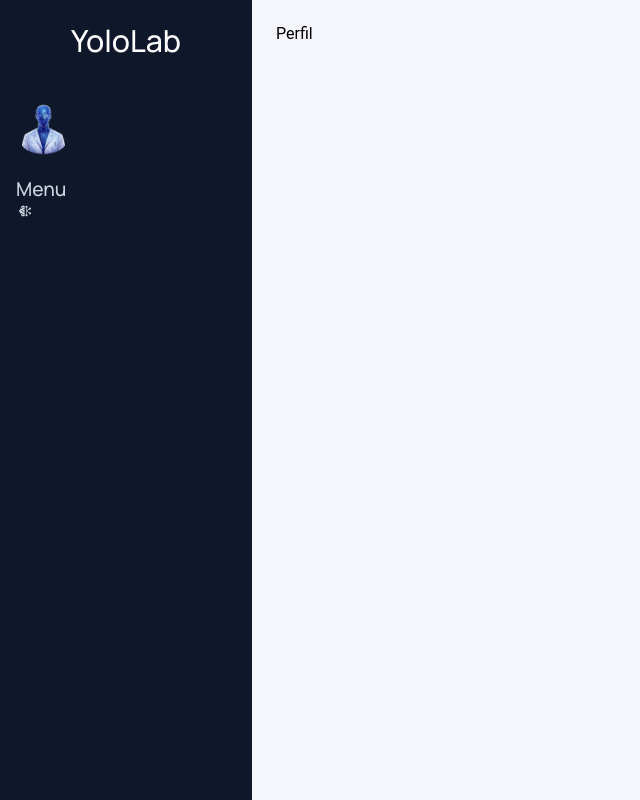
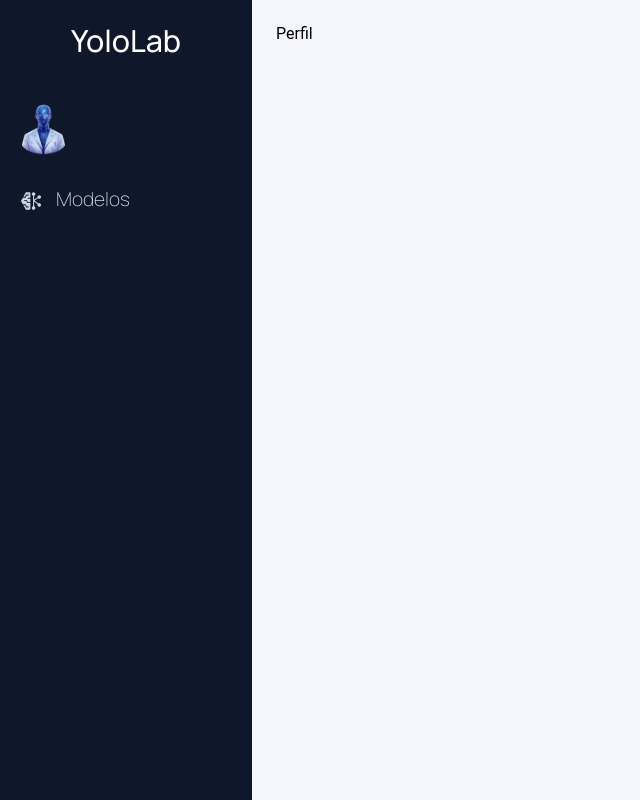
Before and after one commit to Chimal-sn/YoloLab, a React (Vite) app in the folder frontend/: page /perfil in a window 1280 px wide. Shown: the whole page, without its empty margins (0-640 px from the left). Built offline with nearby package versions, Linux system fonts and the light colour scheme.

Commit message:
feat: Implement initial frontend structure, a dashboard layout, and core reusable UI components.

```diff
--- a/frontend/index.html
+++ b/frontend/index.html
@@ -1,15 +1,19 @@
 <!doctype html>
 <html lang="en">
+
 <head>
   <meta charset="UTF-8" />
   <link rel="icon" type="image/svg+xml" href="/vite.svg" />
   <meta name="viewport" content="width=device-width, initial-scale=1.0" />
-    <link href="https://fonts.googleapis.com/css2?family=Manrope:wght@200;300;400;500;600;700&display=swap" rel="stylesheet">
+  <link href="https://fonts.googleapis.com/css2?family=Manrope:wght@200;300;400;500;600;700&display=swap"
+    rel="stylesheet">
+  <title>frontend</title>
+  <link rel="stylesheet" href="./src/index.css">
+</head>
 
-    <title>frontend</title>
-  </head>
 <body>
   <div id="root"></div>
   <script type="module" src="/src/main.jsx"></script>
 </body>
+
 </html>
--- a/frontend/src/components/Boton/Boton.css
+++ b/frontend/src/components/Boton/Boton.css
@@ -32,25 +32,21 @@ button {
     color: #3A7AFE;
 }
 
-/* iconos */
-.boton-icon {
-    display: flex;
-    align-items: center;
-    font-size: 1.1em;
-}
-
 .boton-text {
     white-space: nowrap;
 }
 
 .boton_dashboard {
+    display: flex;
+    font-weight: 200;
     font-size: 1.2rem;
     background-color: transparent;
     color: #CBD5E1;
     padding: 0;
+    gap: 10px;
+
 }
 
-/* estilo para items de menú */
 .menu_item {
     width: 100%;
     justify-content: flex-start;
--- a/frontend/src/components/Boton/Boton.jsx
+++ b/frontend/src/components/Boton/Boton.jsx
@@ -9,6 +9,7 @@ function Boton({
   tipo = "primario",
   iconLeft,
   iconRight,
+  iconSize = 24,
   anim = true,
   ...props
 }) {
@@ -23,9 +24,9 @@ function Boton({
 
   const contenido = (
     <>
-      {iconLeft && <span className="boton-icon left"><Icon name={iconLeft} /></span>}
+      {iconLeft && <span className="boton-icon left"><Icon name={iconLeft} size={iconSize} /></span>}
       <span className="boton-text">{children}</span>
-      {iconRight && <span className="boton-icon right"><Icon name={iconRight} /></span>}
+      {iconRight && <span className="boton-icon right"><Icon name={iconRight} size={iconSize} /></span>}
     </>
   );
 
--- a/frontend/src/components/BotonMenu/BotonMenu.jsx
+++ b/frontend/src/components/BotonMenu/BotonMenu.jsx
@@ -7,6 +7,8 @@ function BotonMenu({
     label,
     tipo = "boton_dashboard",
     iconRight,          // icono del botón principal (opcional)
+    iconLeft,           // icono del botón principal (opcional)
+    iconSize = 24,
     opciones = [],      // [{ label, to?, onClick?, icon? }]
     align = "left",     // "left" | "right"
 }) {
@@ -41,6 +43,8 @@ function BotonMenu({
                 tipo={tipo}
                 onClick={toggle}       // click alterna (útil para móvil)
                 iconRight={iconRight}
+                iconLeft={iconLeft}
+                iconSize={iconSize}
             >
                 {label}
             </Boton>
--- a/frontend/src/components/Icon/Iconos/Modelo.jsx
+++ b/frontend/src/components/Icon/Iconos/Modelo.jsx
@@ -1,4 +1,4 @@
-export default function Modelo({ size = 18, className = "" }) {
+export default function Modelo({ size = 36, className = "" }) {
     return (
         <svg
             xmlns="http://www.w3.org/2000/svg"
--- a/frontend/src/index.css
+++ b/frontend/src/index.css
@@ -1,4 +1,4 @@
-body{
+body {
   margin: 0;
   background-color: #F4F6FB;
   font-family: 'Roboto', sans-serif;
--- a/frontend/src/layout/Dashboard/Dashboard.css
+++ b/frontend/src/layout/Dashboard/Dashboard.css
@@ -26,7 +26,7 @@
     display: flex;
     align-items: center;
     gap: 10px;
-    margin-bottom: 20px;
+    margin-bottom: 30px;
 }
 
 .info_perfil img {
@@ -38,7 +38,7 @@
 
 .info_perfil p {
     font-size: 1.2rem;
-    font-weight: 400;
+    font-weight: 200;
     color: white;
     margin: 0;
 }
--- a/frontend/src/layout/Dashboard/Dashboard.jsx
+++ b/frontend/src/layout/Dashboard/Dashboard.jsx
@@ -4,7 +4,7 @@ import BotonMenu from "../../components/BotonMenu/BotonMenu";
 import Boton from "../../components/Boton/Boton";
 import { useAuthContext } from "../../context/AuthContext";
 import foto_perfil from "../../assets/perfil_default.png";
-import Icon from "../../components/Icon/Icon";
+
 
 function Dashboard({ children }) {
     const { user, loadingUser } = useAuthContext();
@@ -21,9 +21,10 @@ function Dashboard({ children }) {
                 </div>
 
                 <BotonMenu
-                    label="Menu"
+                    label="Modelos"
                     tipo="boton_dashboard"
-                    iconRight="modelo"
+                    iconLeft="modelo"
+                    iconSize={30}
                     opciones={[
                         { label: "Dashboard", to: "/dashboard" },
                         { label: "Users", to: "/users" },
```
Lines whose indentation alone changed are shown as unchanged.
